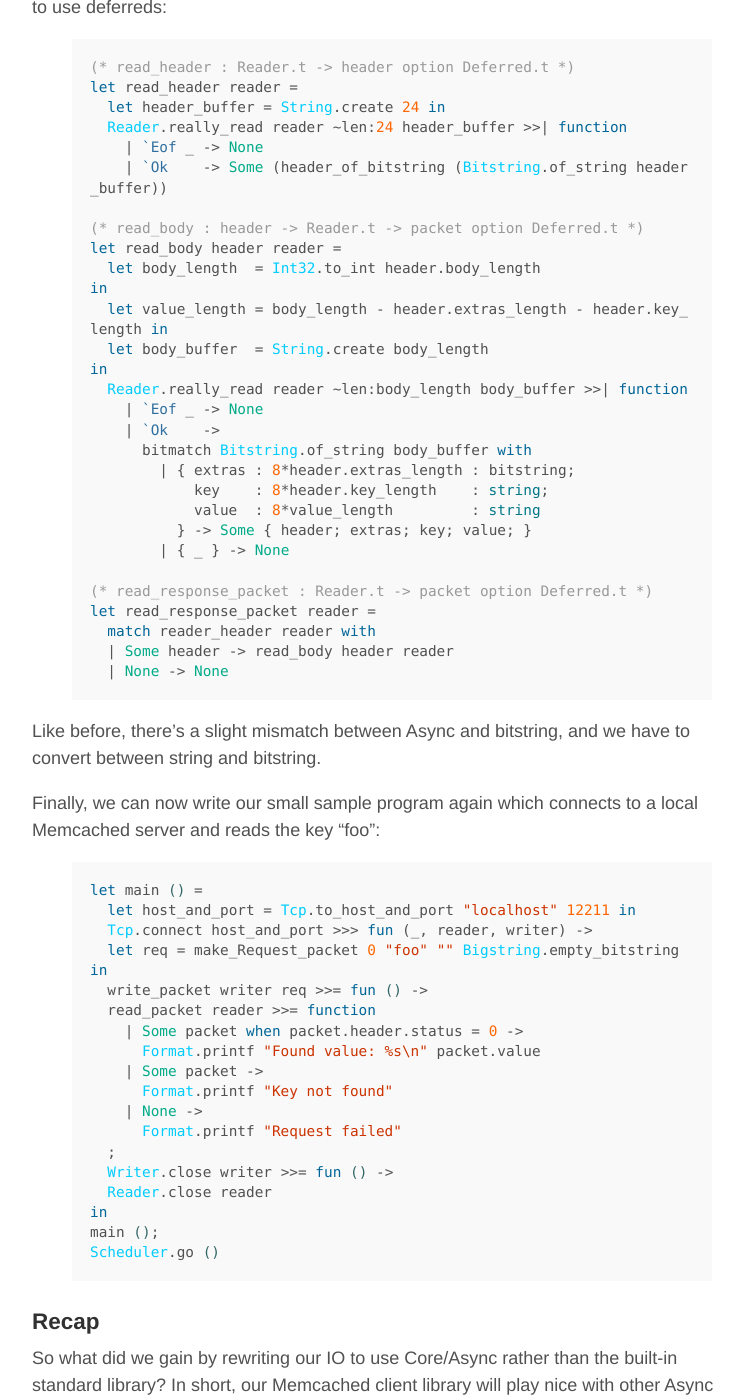
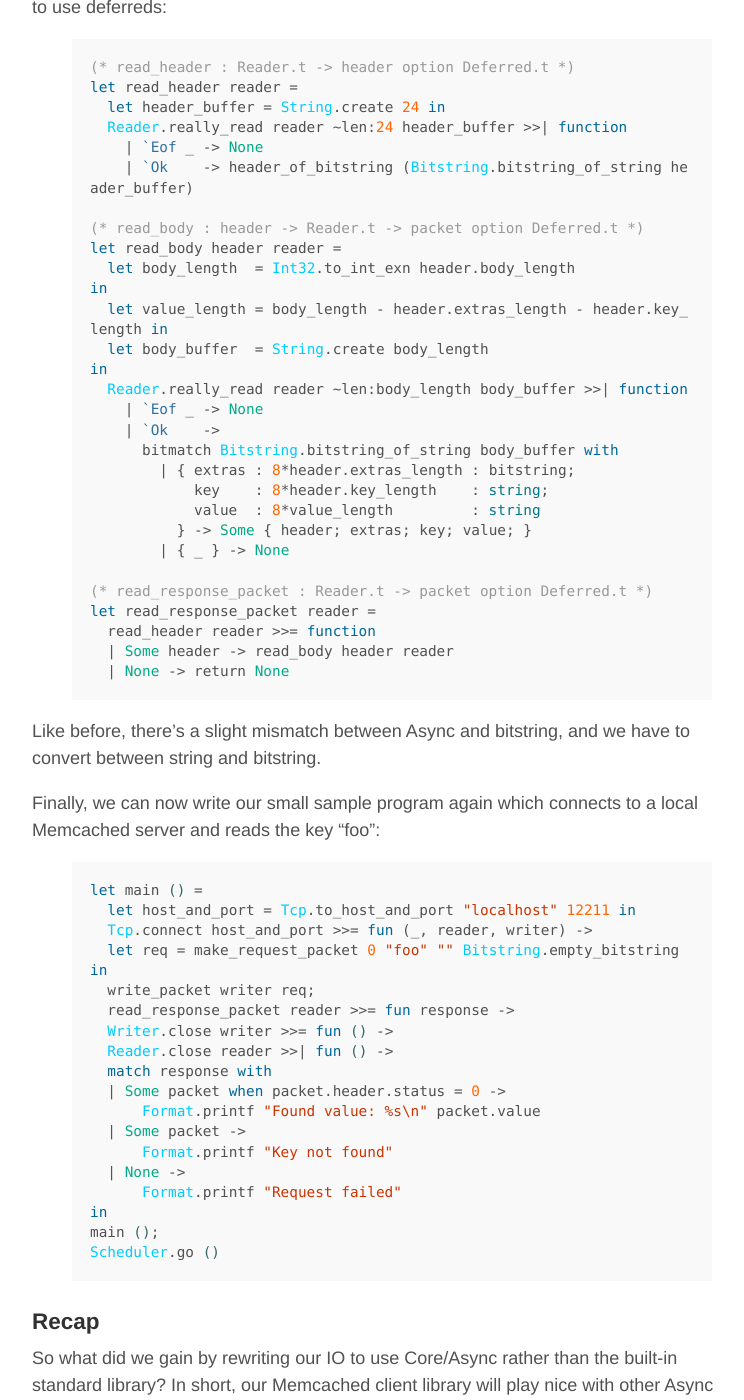
Before and after one commit to andreas/andreas.github.io, a Jekyll site: the page built from _posts/2014-09-05-improved-memcached-client-with-core-and-async.md, in a window 1280 px wide and 1400 px high, scrolled down 2459 px. Shown: the whole window, without its empty margins (248-992 px from the left). Built offline with Jekyll 4.4.1, drawn with Linux system fonts in a browser that asks for light colours; Markdown is read by kramdown in place of the engine named in the settings; comment, search, counter and statistics services are not loaded; some of the changed text lies outside the part shown.

Commit message:
Fix compilation errors.

```diff
--- a/_posts/2014-09-05-improved-memcached-client-with-core-and-async.md
+++ b/_posts/2014-09-05-improved-memcached-client-with-core-and-async.md
@@ -4,15 +4,15 @@ title: Improved Memcached client with Core and Async
 private: true
 ---
 
-In the [previous blog post](/2014/08/22/implementing-the-binary-memcached-protocol-with-ocaml-and-bitstring/), we implemented a simple Ocaml library for talking to Memcached with the binary protocol using [bitstring](https://code.google.com/p/bitstring/). The code uses the baked-in standard library and synchronous IO (blocking), so a lot of time will be wasted waiting for IO. The standard library replacement [Core](https://github.com/janestreet/core) offers cooperative threading with callbacks through [Async](https://github.com/janestreet/async), similar to Javascript, [EventMachine](http://rubyeventmachine.com/) for Ruby or many others. In this blog post we'll try to rewrite the code from the previous post to use asynchronous IO with [Async](https://github.com/janestreet/async).
+In the [previous blog post]({% post_url 2014-08-22-implementing-the-binary-memcached-protocol-with-ocaml-and-bitstring %}), we implemented a simple Ocaml library for talking to Memcached with the binary protocol using [bitstring](https://code.google.com/p/bitstring/). The code uses the baked-in standard library and synchronous IO (blocking), so a lot of time will be wasted waiting for IO. The standard library replacement [Core](https://github.com/janestreet/core) offers cooperative threading with callbacks through [Async](https://github.com/janestreet/async), similar to Javascript, [EventMachine](http://rubyeventmachine.com/) for Ruby or many others. In this blog post we'll try to rewrite the code from the previous post to use asynchronous IO with [Async](https://github.com/janestreet/async).
 
 ### IO with Async
 
 The primary IO abstractions in the Ocaml standard library are [in\_channel and out\_channel](http://caml.inria.fr/pub/docs/manual-ocaml/libref/Pervasives.html#6_Inputoutput), while in Core/Async it's [Reader](https://ocaml.janestreet.com/ocaml-core/111.17.00/doc/async/#Std.Reader) and [Writer](https://ocaml.janestreet.com/ocaml-core/111.17.00/doc/async/#Std.Writer). Reading and writing with Core/Async is asynchronous (non-blocking), so results are not returned immediately. If we for example examine the signature of `Reader.really_read` it looks like this:
 
 {% highlight ocaml %}
-(* really_read t pos len buffer reads until it fills len bytes of buffer starting at
-   pos or runs out of input.` *)
+(* really_read t pos len buffer reads until it fills len bytes of buffer starting *)
+(* at pos or runs out of input.`                                                  *)
 val really_read : Reader.t -> ?pos:int -> ?len:int -> string ->
                     [ `Eof of int | `Ok ] Deferred.t
 {% endhighlight %}
@@ -21,7 +21,6 @@ The type `'a Deferred.t` signifies that the result of type `'a` is not immediate
 
 {% highlight ocaml %}
 (* Deferred.bind : 'a Deferred.t -> ('a -> 'b Deferred.t) -> 'b Deferred.t *)
-
 let buf = String.create 10 in
 let dfd = Reader.really_read my_reader 0 10 buf in
 Deferred.bind dfd (function
@@ -61,17 +60,17 @@ We've covered enough to update the client library to use Async now, but if you w
 
 ### Updating the Client
 
-We can reuse the code from [the last post](), which doesn't touch IO. All the functions `read_*` or `write_*` needs to be rewritten to be asynchronous though. Let's start by writing a packet:
+We can reuse the code from [the last post]({% post_url 2014-08-22-implementing-the-binary-memcached-protocol-with-ocaml-and-bitstring %}), which doesn't touch IO. All the functions `read_*` or `write_*` needs to be rewritten to be asynchronous though. Let's start by writing a packet:
 
 {% highlight ocaml %}
 (* write_packet : Writer.t -> packet -> unit *)
 let write_packet writer packet =
   let header_bits = header_to_bitstring packet.header in
-  Writer.write writer (Bitstring.to_string header_bits);
-  Writer.write writer (Bitstring.to_string extras);
+  Writer.write writer (Bitstring.string_of_bitstring header_bits);
+  Writer.write writer (Bitstring.string_of_bitstring packet.extras);
   Writer.write writer packet.key;
   Writer.write writer packet.value
-{% endhighlight%}
+{% endhighlight %}
 
 This is almost identical to the previous version and doesn't even introduce any deferreds. Note that we have to convert our bitstrings to strings though, while we could previously emit them directly to the channel (e.g. `Bitstring.to_chan out_chan header_bits`). The bitstring library was not built with Async in mind.
 
@@ -83,17 +82,17 @@ let read_header reader =
   let header_buffer = String.create 24 in
   Reader.really_read reader ~len:24 header_buffer >>| function
     | `Eof _ -> None
-    | `Ok    -> Some (header_of_bitstring (Bitstring.of_string header_buffer))
+    | `Ok    -> header_of_bitstring (Bitstring.bitstring_of_string header_buffer)
 
 (* read_body : header -> Reader.t -> packet option Deferred.t *)
 let read_body header reader =
-  let body_length  = Int32.to_int header.body_length                        in
+  let body_length  = Int32.to_int_exn header.body_length                    in
   let value_length = body_length - header.extras_length - header.key_length in
   let body_buffer  = String.create body_length                              in
   Reader.really_read reader ~len:body_length body_buffer >>| function
     | `Eof _ -> None
     | `Ok    ->
-      bitmatch Bitstring.of_string body_buffer with
+      bitmatch Bitstring.bitstring_of_string body_buffer with
         | { extras : 8*header.extras_length : bitstring;
             key    : 8*header.key_length    : string;
             value  : 8*value_length         : string
@@ -102,9 +101,9 @@ let read_body header reader =
 
 (* read_response_packet : Reader.t -> packet option Deferred.t *)
 let read_response_packet reader =
-  match reader_header reader with
+  read_header reader >>= function
   | Some header -> read_body header reader
-  | None -> None
+  | None -> return None
 {% endhighlight %}
 
 Like before, there's a slight mismatch between Async and bitstring, and we have to convert between string and bitstring.
@@ -114,19 +113,19 @@ Finally, we can now write our small sample program again which connects to a loc
 {% highlight ocaml %}
 let main () =
   let host_and_port = Tcp.to_host_and_port "localhost" 12211 in
-  Tcp.connect host_and_port >>> fun (_, reader, writer) ->
-  let req = make_Request_packet 0 "foo" "" Bigstring.empty_bitstring in
-  write_packet writer req >>= fun () ->
-  read_packet reader >>= function
-    | Some packet when packet.header.status = 0 ->
+  Tcp.connect host_and_port >>= fun (_, reader, writer) ->
+  let req = make_request_packet 0 "foo" "" Bitstring.empty_bitstring in
+  write_packet writer req;
+  read_response_packet reader >>= fun response ->
+  Writer.close writer >>= fun () ->
+  Reader.close reader >>| fun () ->
+  match response with
+  | Some packet when packet.header.status = 0 ->
       Format.printf "Found value: %s\n" packet.value
-    | Some packet ->
+  | Some packet ->
       Format.printf "Key not found"
-    | None ->
+  | None ->
       Format.printf "Request failed"
-  ;
-  Writer.close writer >>= fun () ->
-  Reader.close reader
 in
 main ();
 Scheduler.go ()
```
